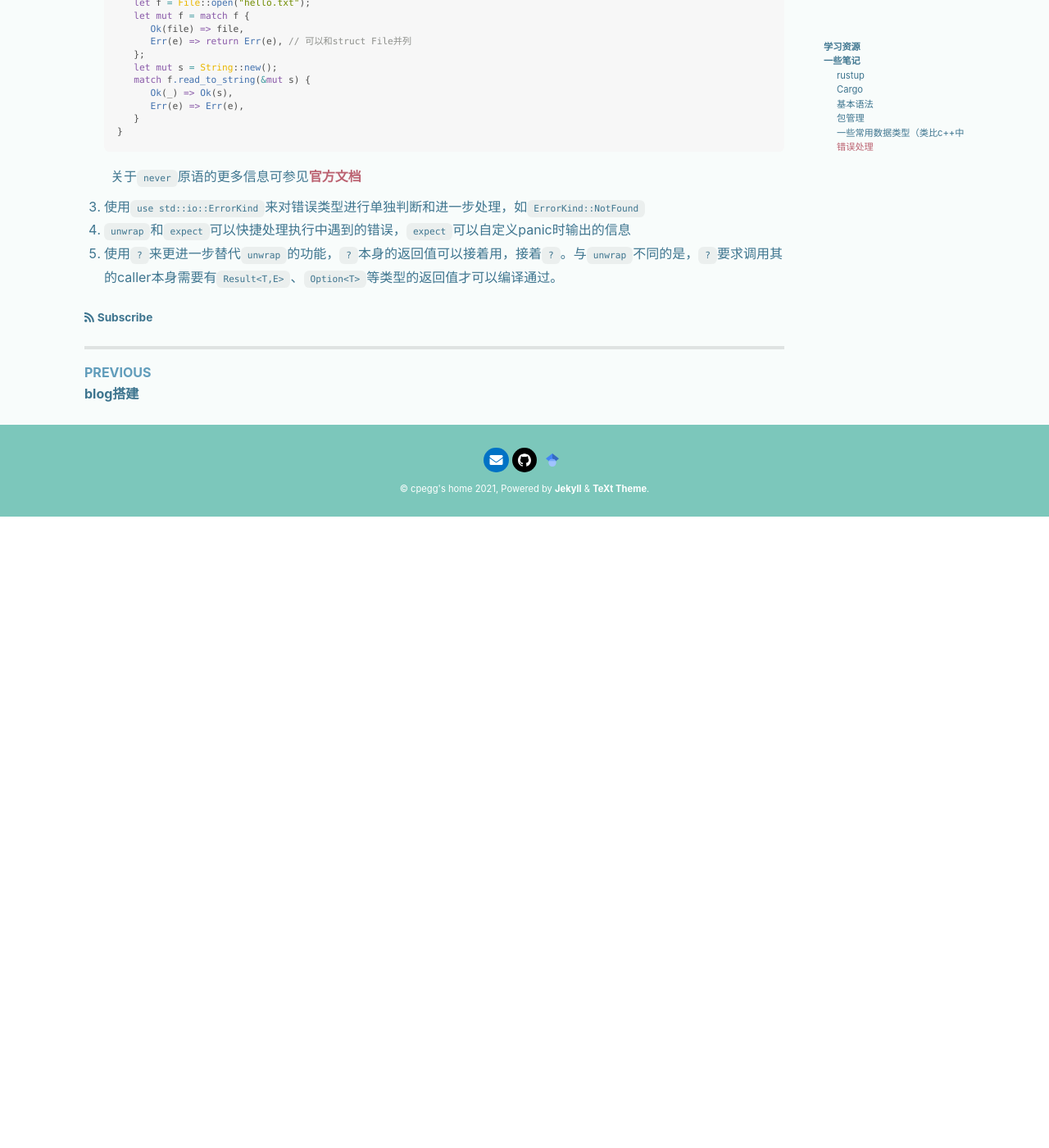
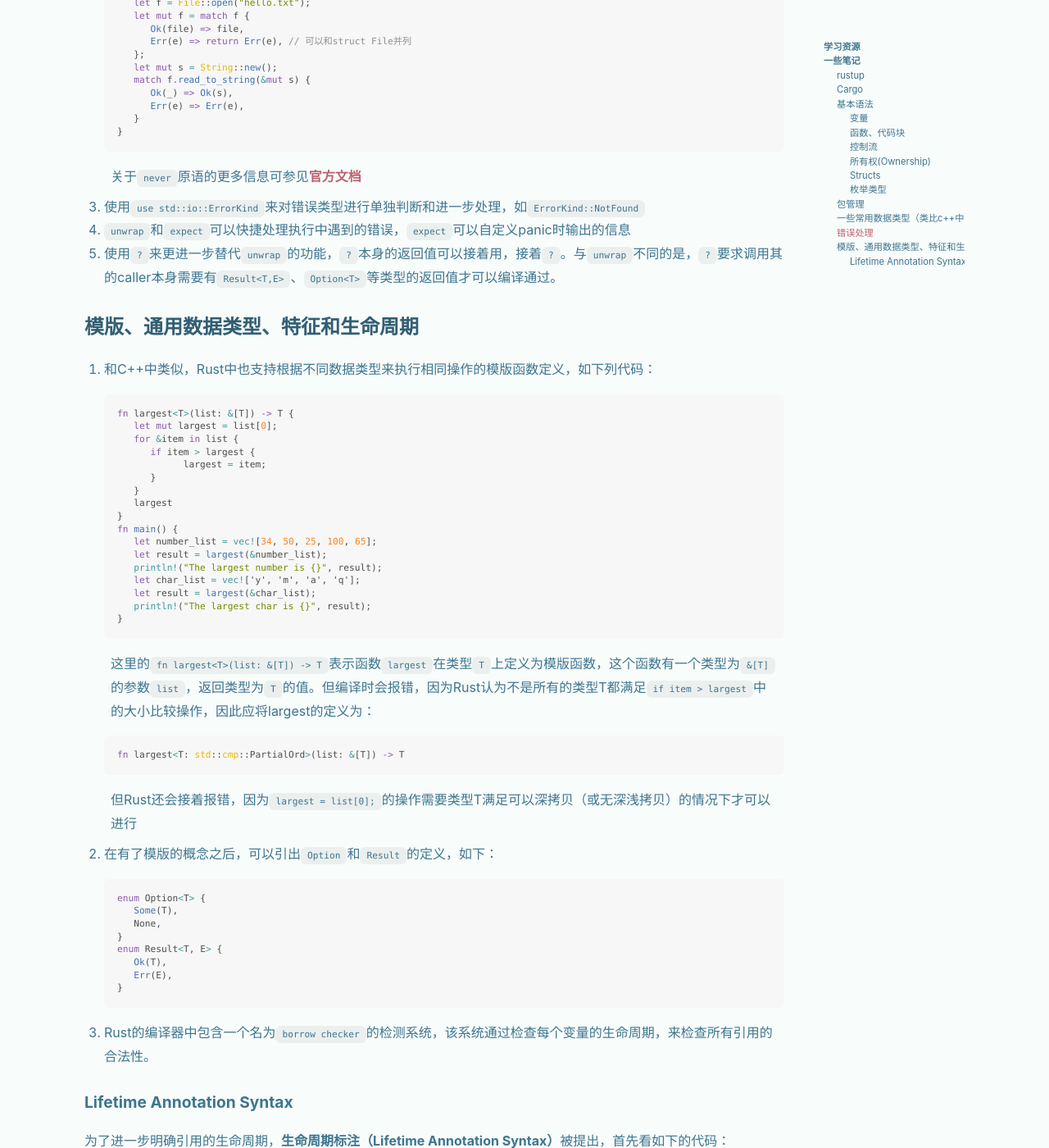
Before and after one commit to cpeggg/cpeggg.github.io, a Jekyll site: the page built from _posts/2022-01-25-rustlearning.md, in a window 1280 px wide and 1400 px high, scrolled down 9698 px. Shown: the whole window at 82% size. Built offline with Jekyll 4.4.1, drawn with Linux system fonts in a browser that asks for light colours; nearby versions of some CDN libraries; before the commit the page ends 10328 px from its top, so only the background shows below that; some of the changed text lies outside the part shown.

Commit message:
fix typo, smaller png, update note

````diff
--- a/_config.yml
+++ b/_config.yml
@@ -49,7 +49,7 @@ author:
   zhihu     : # "user_name" the last part of your profile url, e.g. https://www.zhihu.com/people/user_name
   douban    : # "user_name" the last part of your profile url, e.g. https://www.douban.com/people/user_name
   linkedin  : # "user_name" the last part of your profile url, e.g. https://www.linkedin.com/in/user_name
-  github    : https://github.com/cpeggg # "user_name" the last part of your profile url, e.g. https://github.com/user_name
+  github    : cpeggg # "user_name" the last part of your profile url, e.g. https://github.com/user_name
   npm       : # "user_name" the last part of your profile url, e.g. https://www.npmjs.com/~user_name
   glScholar : https://scholar.google.com/citations?user=4W1Pu5OUYzwC
 
@@ -79,7 +79,7 @@ license: # CC-BY-NC-4.0 # "CC-BY-4.0", "CC-BY-SA-4.0", "CC-BY-NC-4.0", "CC-BY-ND
 
 ## TOC
 toc:
-  selectors: # "h1,h2,h3" (default)
+  selectors: "h1,h2,h3,h4" # "h1,h2,h3" (default)
 
 
 ## => Markdown Enhancements
--- a/_posts/2022-01-25-rustlearning.md
+++ b/_posts/2022-01-25-rustlearning.md
@@ -390,3 +390,67 @@ tags: rust
 3. 使用`use std::io::ErrorKind`来对错误类型进行单独判断和进一步处理，如`ErrorKind::NotFound`
 4. `unwrap`和`expect`可以快捷处理执行中遇到的错误，`expect`可以自定义panic时输出的信息
 5. 使用`?`来更进一步替代`unwrap`的功能，`?`本身的返回值可以接着用，接着`?`。与`unwrap`不同的是，`?`要求调用其的caller本身需要有`Result<T,E>`、`Option<T>`等类型的返回值才可以编译通过。
+
+### 模版、通用数据类型、特征和生命周期
+
+1. 和C++中类似，Rust中也支持根据不同数据类型来执行相同操作的模版函数定义，如下列代码：
+   ```rust
+   fn largest<T>(list: &[T]) -> T {
+      let mut largest = list[0];
+      for &item in list {
+         if item > largest {
+               largest = item;
+         }
+      }
+      largest
+   }
+   fn main() {
+      let number_list = vec![34, 50, 25, 100, 65];
+      let result = largest(&number_list);
+      println!("The largest number is {}", result);
+      let char_list = vec!['y', 'm', 'a', 'q'];
+      let result = largest(&char_list);
+      println!("The largest char is {}", result);
+   }
+   ```
+   这里的`fn largest<T>(list: &[T]) -> T`表示函数`largest`在类型`T`上定义为模版函数，这个函数有一个类型为`&[T]`的参数`list`，返回类型为`T`的值。但编译时会报错，因为Rust认为不是所有的类型T都满足`if item > largest`中的大小比较操作，因此应将largest的定义为：
+   ```rust
+   fn largest<T: std::cmp::PartialOrd>(list: &[T]) -> T
+   ```
+   但Rust还会接着报错，因为`largest = list[0];`的操作需要类型T满足可以深拷贝（或无深浅拷贝）的情况下才可以进行
+2. 在有了模版的概念之后，可以引出`Option`和`Result`的定义，如下：
+   ```rust
+   enum Option<T> {
+      Some(T),
+      None,
+   }
+   enum Result<T, E> {
+      Ok(T),
+      Err(E),
+   }
+   ```
+3. Rust的编译器中包含一个名为`borrow checker`的检测系统，该系统通过检查每个变量的生命周期，来检查所有引用的合法性。
+
+#### Lifetime Annotation Syntax
+
+为了进一步明确引用的生命周期，**生命周期标注（Lifetime Annotation Syntax）**被提出，首先看如下的代码：
+```rust
+fn longest(x: &str, y: &str) -> &str {
+   if x.len() > y.len() {
+      x
+   } else {
+      y
+   }
+}
+```
+以上的函数在编译时，由于Rust判断该函数的返回值为一个引用值，但根据函数签名，Rust无法判断这个引用值究竟是来自x还是y的引用，因此我们需要使用特定的语法对返回值的生命周期进行声明：
+```rust
+fn longest<'a>(x: &'a str, y: &'a str) -> &'a str {
+    if x.len() > y.len() {
+        x
+    } else {
+        y
+    }
+}
+```
+可以看到，通过在声明变量类型中加入特定的命名标记，编译器现在知道了传入的x, y参数有相同的生命周期，且返回值的生命周期和x, y保持一致
````
Also changed, not shown: about.md (+0 -2 lines), assets/images/logo/SJTU.png.
